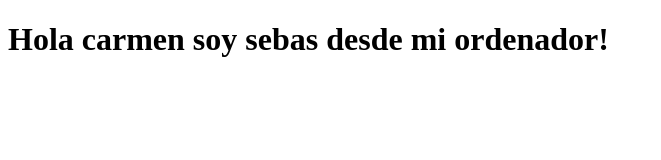
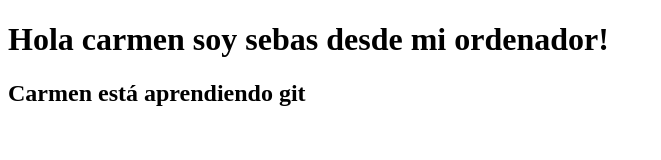
Before and after one commit to carmescu99/PokeApp, a plain HTML site: page index.html in a window 1280 px wide. Shown: the whole page, without its empty margins (0-661 px from the left). Drawn offline with Linux system fonts and the light colour scheme.

Commit message:
Ola que ase

```diff
--- a/index.html
+++ b/index.html
@@ -8,6 +8,6 @@
 <body>
 
     <h1>Hola carmen soy sebas desde mi ordenador!</h1>
-
+    <h2>Carmen está aprendiendo git</h2>
 </body>
 </html>
```
